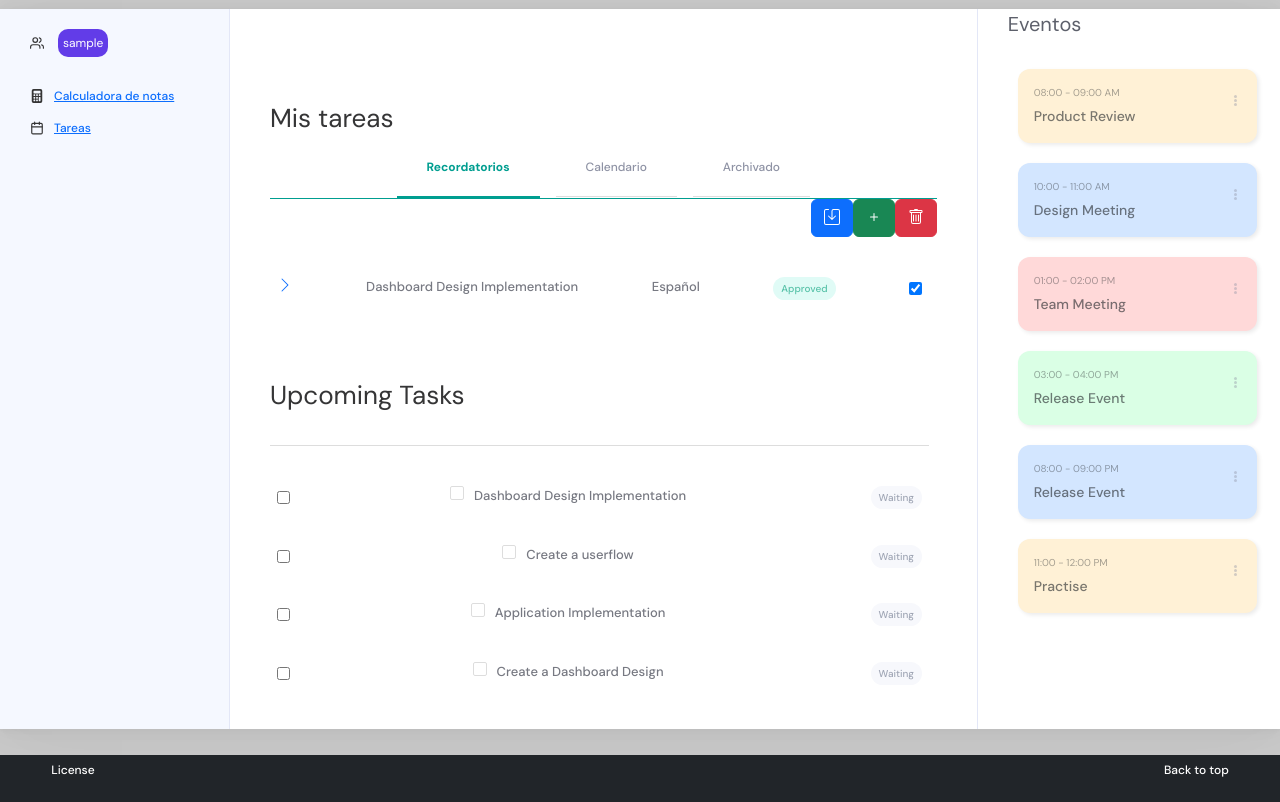
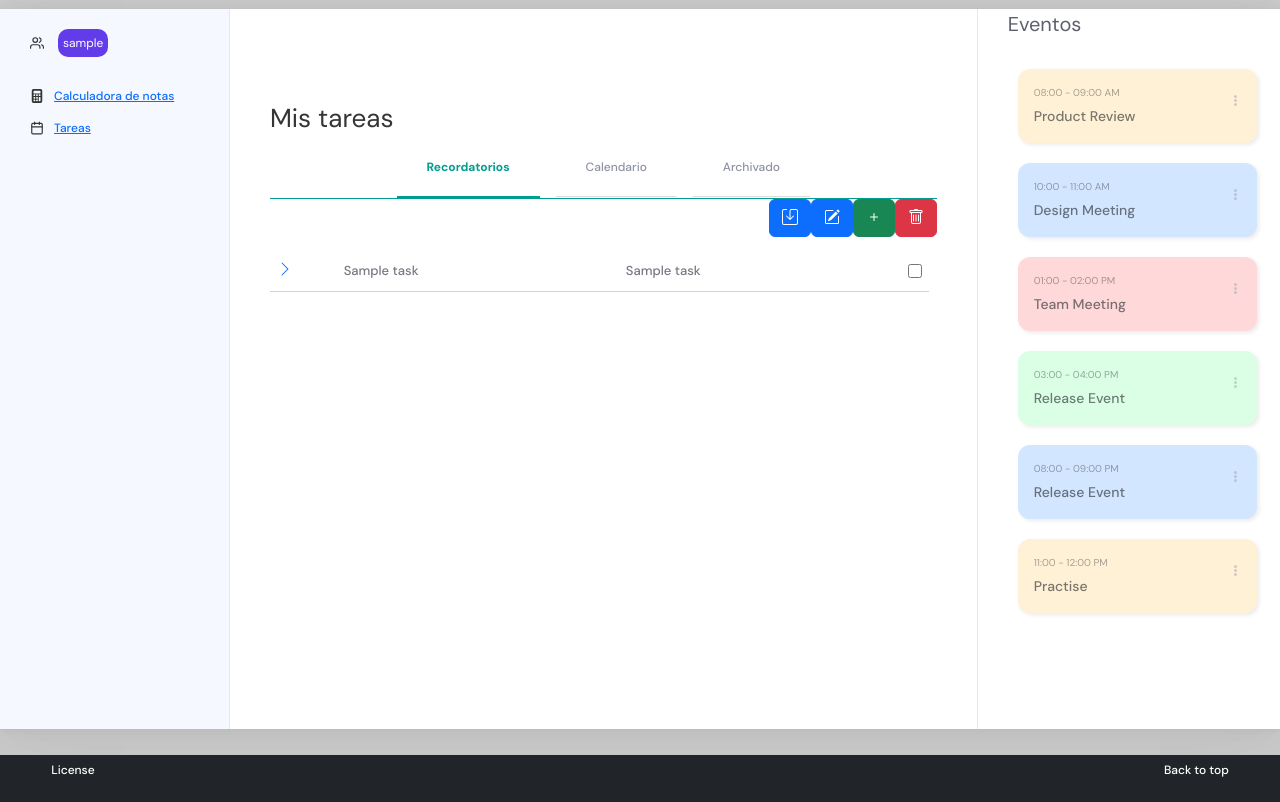
Before and after one commit to Deipzza/UNSpeech, a Flask app: page /tasks in a window 1280 px wide. Shown: the part 56-858 px from the top of the page. Run offline with Flask 2, Linux system fonts and the light colour scheme; a user stored in the database is signed in; a database or web service that is not in the repository returns one stand-in record (values such as "Sample title"); parts of the project's set-up code (start-up, migrations or seed data) failed here and were passed over; some libraries are stand-ins or nearby versions.

Commit message:
add funcionalities task front

```diff
--- a/allunbot/assets/dist/css/tasks.css
+++ b/allunbot/assets/dist/css/tasks.css
@@ -13,7 +13,7 @@
 }
 
 .tasks-wrapper {
-  padding: 30px 0;
+  padding: 14px 0;
   flex: 1;
   overflow-y: auto;
   height: 100%;
@@ -30,6 +30,7 @@
   font-size: 13px;
   font-weight: 500;
   padding: 1.5% 1%;
+  border-bottom: 1px solid lightgray;
 }
 
 .task:hover {
@@ -142,3 +143,14 @@ label .label-text:before {
   font-weight: 500;
   padding: 1.5% 1%;
 }
+
+.task_check {
+  width: 14px;
+}
+
+.description_task .collapse {
+  padding: 1% 3%;
+  border: 1px solid lightgray;
+  border-top: none;
+  border-radius: 0 0 10px 10px;
+}
--- /dev/null
+++ b/allunbot/assets/dist/js/tasks.js
@@ -0,0 +1,195 @@
+var new_task = 0;
+
+function add_task(tab, task = null) {
+  if (task == null) var content_task = template_task();
+  else var content_task = template_task_by_information(task);
+
+  $(`#${tab}`).append(content_task);
+}
+
+function remove_task(tab, task = null) {}
+
+function template_task_by_information(task) {
+  var tem_button = [
+    '<div class="colapse_button col-1">',
+    `<a class="collapse_table" type="button" data-bs-toggle="collapse" data-bs-target="#colapse_${task["_id"]}" aria-expanded="false" aria-controls="collapseWidthExample">`,
+    '<svg xmlns="http://www.w3.org/2000/svg" width="16" height="16" fill="currentColor" class="bi bi-chevron-right" viewBox="0 0 16 16">',
+    '<path fill-rule="evenodd" d="M4.646 1.646a.5.5 0 0 1 .708 0l6 6a.5.5 0 0 1 0 .708l-6 6a.5.5 0 0 1-.708-.708L10.293 8 4.646 2.354a.5.5 0 0 1 0-.708z"/>',
+    "</svg>",
+    "</a>",
+    "</div>",
+  ];
+
+  var tem_content = [
+    '<div class="name_task col-5">',
+    `<span class="label-text">${task["name"]}</span>`,
+    "</div>",
+    `<div class="subject_task col-5">${task["subject"]}</div>`,
+    //`<span class="tag approved">Approved</span>`,
+    `<input class="task-item task_check col-1" name="task" type="checkbox" id="item-1"/>`,
+  ];
+
+  var tem_collapse = [
+    '<div class="description_task">',
+    `<div class="collapse" id="colapse_${task["_id"]}">`,
+    `<div class="content_body_collapse">${task["description"]}</div>`,
+    "</div>",
+    "</div>",
+  ];
+
+  var content_task =
+    '<div class="task">' +
+    tem_button.join("") +
+    tem_content.join("") +
+    "</div>";
+  content_task += tem_collapse.join("");
+  return content_task;
+}
+
+function template_task() {
+  var tem_button = [
+    '<div class="colapse_button col-1">',
+    `<a class="collapse_table" type="button" data-bs-toggle="collapse" data-bs-target="#colapse_${new_task}" aria-expanded="true" aria-controls="collapseWidthExample">`,
+    '<svg xmlns="http://www.w3.org/2000/svg" width="16" height="16" fill="currentColor" class="bi bi-chevron-right" viewBox="0 0 16 16">',
+    '<path fill-rule="evenodd" d="M4.646 1.646a.5.5 0 0 1 .708 0l6 6a.5.5 0 0 1 0 .708l-6 6a.5.5 0 0 1-.708-.708L10.293 8 4.646 2.354a.5.5 0 0 1 0-.708z"/>',
+    "</svg>",
+    "</a>",
+    "</div>",
+  ];
+
+  var tem_content = [
+    '<div class="name_task col-6">',
+    '<input type="text" class="form-control">',
+    "</div>",
+    '<div class="subject_task col-4">',
+    '<input type="text" class="form-control">',
+    "</div>",
+    //`<span class="tag approved">Approved</span>`,
+    `<input class="task-item task_check col-1" name="task" type="checkbox" id="item-1" value="${new_task}" checked/>`,
+  ];
+
+  var tem_collapse = [
+    `<div class="description_task" id="collapse_${new_task}">`,
+    `<div class="collapse show" id="colapse_${new_task}">`,
+    `<div class="content_body_collapse">
+              <textarea class="form-control description_task"></textarea>
+              </div>`,
+    "</div>",
+    "</div>",
+  ];
+
+  var content_task =
+    `<div class="task" id=${new_task}>` +
+    tem_button.join("") +
+    tem_content.join("") +
+    "</div>";
+  content_task += tem_collapse.join("");
+  new_task += 1;
+
+  return content_task;
+}
+
+function template_task_edit_by_information(task_id) {
+    var task_name = $(`#${task_id}`).find(".name_task span").text();
+    var task_subject = $(`#${task_id}`).find(".subject_task").text();
+    var task_description = $(`#${task_id}`).find(
+    ".description_task textarea .content_body_collapse"
+    ).text;
+    var task_date = $(`#${task_id}`).find(".task_date").text();
+    var task_notification_time = $(`#${task_id}`)
+    .find(".task_notification_time")
+    .text();
+
+  var tem_button = [
+    '<div class="colapse_button col-1">',
+    `<a class="collapse_table" type="button" data-bs-toggle="collapse" data-bs-target="#colapse_${task_id}" aria-expanded="true" aria-controls="collapseWidthExample">`,
+    '<svg xmlns="http://www.w3.org/2000/svg" width="16" height="16" fill="currentColor" class="bi bi-chevron-right" viewBox="0 0 16 16">',
+    '<path fill-rule="evenodd" d="M4.646 1.646a.5.5 0 0 1 .708 0l6 6a.5.5 0 0 1 0 .708l-6 6a.5.5 0 0 1-.708-.708L10.293 8 4.646 2.354a.5.5 0 0 1 0-.708z"/>',
+    "</svg>",
+    "</a>",
+    "</div>",
+  ];
+
+  var tem_content = [
+    '<div class="name_task col-5">',
+    `<input type="text" class="form-control" value=${task_name}>`,
+    "</div>",
+    '<div class="subject_task col-5">',
+    `<input type="text" class="form-control" value=${task_subject}>`,
+    "</div>",
+    //`<span class="tag approved">Approved</span>`,
+    `<input class="task-item task_check col-1" name="task" type="checkbox" id="item-1" value="${task_id}" checked/>`,
+  ];
+
+  var tem_collapse = [
+    `<div class="description_task" id="collapse_${task_id}">`,
+    `<div class="collapse show" id="colapse_${task_id}">`,
+    `<div class="content_body_collapse">
+        <textarea class="form-control description_task">${task_description}</textarea>
+    </div>`,
+    "</div>",
+    "</div>",
+  ];
+
+  var content_task =
+    tem_button.join("") +
+    tem_content.join("");
+
+  return [content_task, tem_collapse.join("")];
+}
+
+function save_task() {
+  $(".task_check").each(async function (check) {
+    if ($(this).prop("checked") == true) {
+      var task_id = $(this).val();
+      var task_name = $(`#${task_id}`).find(".name_task input").val();
+      var task_subject = $(`#${task_id}`).find(".subject_task input").val();
+      var task_description = $(`#${task_id}`).find(
+        ".description_task textarea"
+      ).value;
+      var task_date = $(`#${task_id}`).find(".task_date").text();
+      var task_notification_time = $(`#${task_id}`)
+        .find(".task_notification_time")
+        .text();
+
+      var formData = new FormData();
+      formData.append("name", task_name);
+      formData.append("subject", task_subject);
+      formData.append("description", task_description);
+      formData.append("date", task_date);
+      formData.append("notification_time", task_notification_time);
+      await request_save_task(formData, task_id);
+    }
+  });
+}
+
+async function request_save_task(formData, id) {
+  await $.ajax({
+    url: "../api/task",
+    data: formData,
+    type: "POST",
+    processData: false,
+    contentType: false,
+    dataType: "json",
+  }).done(function (response) {
+    console.log(response);
+    if (response) {
+      $(`#${id}`).remove();
+      $(`#collapse_${id}`).remove();
+      add_task("task_1", response);
+    }
+  });
+}
+
+function edit_task(task) {
+    $(`#${task} .task_check`).each(async function (check) {
+      if ($(this).prop("checked") == true) {
+        var task_id = $(this).val();
+        var content_task = template_task_edit_by_information(task_id)
+        console.log(task_id);
+        $(`#${task_id}`).html(content_task[0]);
+        $(`#collapse_${task_id}`).html(content_task[1]);
+      }
+    });
+
+}
--- a/allunbot/templates/tasks.html
+++ b/allunbot/templates/tasks.html
@@ -2,6 +2,8 @@
 styles %}
 <link href="../assets/dist/css/dashboard.css" rel="stylesheet" />
 <link href="../assets/dist/css/tasks.css" rel="stylesheet" />
+{% endblock %} {% block scripts %}
+<script src="../assets/dist/js/tasks.js"></script>
 {% endblock %} {% block page_content %}
 <div class="page-content">
   <div class="header">Mis tareas</div>
@@ -54,7 +56,6 @@ styles %}
         Archivado
       </button>
     </li>
-
   </ul>
   <div class="tab-content" id="myTabContent">
     <div
@@ -149,7 +150,6 @@ styles %}
           <span class="tag waiting">Waiting</span>
         </div>
       </div>
-
     </div>
     <div
       class="tab-pane fade show active"
@@ -159,82 +159,80 @@ styles %}
       tabindex="0"
     >
       <div class="Acciones d-flex justify-content-end">
-      <button class="btn btn-primary">
+        <button class="btn btn-primary" onclick="save_task()">
           <svg xmlns="http://www.w3.org/2000/svg" width="16" height="16" fill="currentColor" class="bi bi-save" viewBox="0 0 16 16">
             <path d="M2 1a1 1 0 0 0-1 1v12a1 1 0 0 0 1 1h12a1 1 0 0 0 1-1V2a1 1 0 0 0-1-1H9.5a1 1 0 0 0-1 1v7.293l2.646-2.647a.5.5 0 0 1 .708.708l-3.5 3.5a.5.5 0 0 1-.708 0l-3.5-3.5a.5.5 0 1 1 .708-.708L7.5 9.293V2a2 2 0 0 1 2-2H14a2 2 0 0 1 2 2v12a2 2 0 0 1-2 2H2a2 2 0 0 1-2-2V2a2 2 0 0 1 2-2h2.5a.5.5 0 0 1 0 1H2z"/>
           </svg>
         </button>
-      <button class="btn btn-success">
+
+        <button class="btn btn-primary" onclick="edit_task('task_1')">
+          <svg xmlns="http://www.w3.org/2000/svg" width="16" height="16" fill="currentColor" class="bi bi-pencil-square" viewBox="0 0 16 16">
+            <path d="M15.502 1.94a.5.5 0 0 1 0 .706L14.459 3.69l-2-2L13.502.646a.5.5 0 0 1 .707 0l1.293 1.293zm-1.75 2.456-2-2L4.939 9.21a.5.5 0 0 0-.121.196l-.805 2.414a.25.25 0 0 0 .316.316l2.414-.805a.5.5 0 0 0 .196-.12l6.813-6.814z"/>
+            <path fill-rule="evenodd" d="M1 13.5A1.5 1.5 0 0 0 2.5 15h11a1.5 1.5 0 0 0 1.5-1.5v-6a.5.5 0 0 0-1 0v6a.5.5 0 0 1-.5.5h-11a.5.5 0 0 1-.5-.5v-11a.5.5 0 0 1 .5-.5H9a.5.5 0 0 0 0-1H2.5A1.5 1.5 0 0 0 1 2.5v11z"/>
+          </svg>
+        </button>
+
+        <button class="btn btn-success" onclick="add_task('task_1')">
           <svg xmlns="http://www.w3.org/2000/svg" width="16" height="16" fill="currentColor" class="bi bi-plus" viewBox="0 0 16 16">
             <path d="M8 4a.5.5 0 0 1 .5.5v3h3a.5.5 0 0 1 0 1h-3v3a.5.5 0 0 1-1 0v-3h-3a.5.5 0 0 1 0-1h3v-3A.5.5 0 0 1 8 4z"/>
           </svg>
         </button>
+
         <button class="btn btn-danger">
           <svg xmlns="http://www.w3.org/2000/svg" width="16" height="16" fill="currentColor" class="bi bi-trash" viewBox="0 0 16 16">
             <path d="M5.5 5.5A.5.5 0 0 1 6 6v6a.5.5 0 0 1-1 0V6a.5.5 0 0 1 .5-.5Zm2.5 0a.5.5 0 0 1 .5.5v6a.5.5 0 0 1-1 0V6a.5.5 0 0 1 .5-.5Zm3 .5a.5.5 0 0 0-1 0v6a.5.5 0 0 0 1 0V6Z"/>
-          <path d="M14.5 3a1 1 0 0 1-1 1H13v9a2 2 0 0 1-2 2H5a2 2 0 0 1-2-2V4h-.5a1 1 0 0 1-1-1V2a1 1 0 0 1 1-1H6a1 1 0 0 1 1-1h2a1 1 0 0 1 1 1h3.5a1 1 0 0 1 1 1v1ZM4.118 4 4 4.059V13a1 1 0 0 0 1 1h6a1 1 0 0 0 1-1V4.059L11.882 4H4.118ZM2.5 3h11V2h-11v1Z"/>
+            <path d="M14.5 3a1 1 0 0 1-1 1H13v9a2 2 0 0 1-2 2H5a2 2 0 0 1-2-2V4h-.5a1 1 0 0 1-1-1V2a1 1 0 0 1 1-1H6a1 1 0 0 1 1-1h2a1 1 0 0 1 1 1h3.5a1 1 0 0 1 1 1v1ZM4.118 4 4 4.059V13a1 1 0 0 0 1 1h6a1 1 0 0 0 1-1V4.059L11.882 4H4.118ZM2.5 3h11V2h-11v1Z" />
           </svg>
         </button>
       </div>
-      <div class="tasks-wrapper">
 
-        <div class="task">
-          <div class="colapse_button">
-            <a class="collapse_table" type="button" data-bs-toggle="collapse" data-bs-target="#collapseWidthExample" aria-expanded="false" aria-controls="collapseWidthExample">
-              <svg xmlns="http://www.w3.org/2000/svg" width="16" height="16" fill="currentColor" class="bi bi-chevron-right" viewBox="0 0 16 16">
-                <path fill-rule="evenodd" d="M4.646 1.646a.5.5 0 0 1 .708 0l6 6a.5.5 0 0 1 0 .708l-6 6a.5.5 0 0 1-.708-.708L10.293 8 4.646 2.354a.5.5 0 0 1 0-.708z"/>
+      <div class="tasks-wrapper" id="task_1">
+
+        {% for task in tasks %}
+        <div class="task" id="{{task['_id']}}">
+
+          <div class="colapse_button col-1">
+            <a
+              class="collapse_table"
+              type="button"
+              data-bs-toggle="collapse"
+              data-bs-target="#colapse_{{task['_id']}}"
+              aria-expanded="false"
+              aria-controls="collapseWidthExample"
+            >
+              <svg
+                xmlns="http://www.w3.org/2000/svg"
+                width="16"
+                height="16"
+                fill="currentColor"
+                class="bi bi-chevron-right"
+                viewBox="0 0 16 16"
+              >
+                <path
+                  fill-rule="evenodd"
+                  d="M4.646 1.646a.5.5 0 0 1 .708 0l6 6a.5.5 0 0 1 0 .708l-6 6a.5.5 0 0 1-.708-.708L10.293 8 4.646 2.354a.5.5 0 0 1 0-.708z"
+                />
               </svg>
             </a>
           </div>
-          <div class="name_task">
-              <span class="label-text">Dashboard Design Implementation</span>
+          <div class="name_task col-5">
+            <span class="label-text">
+              {{task["name"]}}
+            </span>
           </div>
-          <div class="Materia">
-            Español
+          <div class="subject_task col-5">
+            {{task["subject"]}}
           </div>
-          <span class="tag approved">Approved</span>
+          <!-- <span class="tag approved">Approved</span> -->
+          <input class="task-item task_check col-1" name="task" type="checkbox" value="{{task['_id']}}" id="item-1"/>
 
-          <input class="task-item" name="task" type="checkbox" id="item-1" checked/>
         </div>
-        <div class="collapse_description">
-          <div class="collapse" id="collapseWidthExample">
-            <div class="content_body_collapse">
-              This is some placeholder content for a horizontal collapse. It's hidden by default and shown when triggered.
+        <div class="description_task">
+          <div class="collapse" id="colapse_{{task["_id"]}}">
+            <div class="content_body_collapse">{{task["description"]}}</div>
           </div>
         </div>
-        </div>
-
-
-
-        <div class="header upcoming">Upcoming Tasks</div>
-        <div class="task">
-          <input class="task-item" name="task" type="checkbox" id="item-7" />
-          <label for="item-7">
-            <span class="label-text">Dashboard Design Implementation</span>
-          </label>
-          <span class="tag waiting">Waiting</span>
-        </div>
-        <div class="task">
-          <input class="task-item" name="task" type="checkbox" id="item-8" />
-          <label for="item-8">
-            <span class="label-text">Create a userflow</span>
-          </label>
-          <span class="tag waiting">Waiting</span>
-        </div>
-        <div class="task">
-          <input class="task-item" name="task" type="checkbox" id="item-9" />
-          <label for="item-9">
-            <span class="label-text">Application Implementation</span>
-          </label>
-          <span class="tag waiting">Waiting</span>
-        </div>
-        <div class="task">
-          <input class="task-item" name="task" type="checkbox" id="item-10" />
-          <label for="item-10">
-            <span class="label-text">Create a Dashboard Design</span>
-          </label>
-          <span class="tag waiting">Waiting</span>
-        </div>
+        {% endfor %}
       </div>
     </div>
     <div
--- a/allunbot/utils.py
+++ b/allunbot/utils.py
@@ -59,7 +59,7 @@ Mantén tu token seguro y guárdalo en un lugar seguro, ya que puede ser utiliza
 
 def user_authenticated(current_user):
    if not current_user.is_authenticated:
-        return (False, False)
+        return (False, False, "")
 
    username = current_user.get_id()
    search_user = mongo_db.users.count_documents({"username": username})
```
Also changed, not shown: allunbot/bot.py (+28 -1 lines), allunbot/bot_functions/task.py (added, +85 -0 lines). Lines whose indentation alone changed are shown as unchanged.
